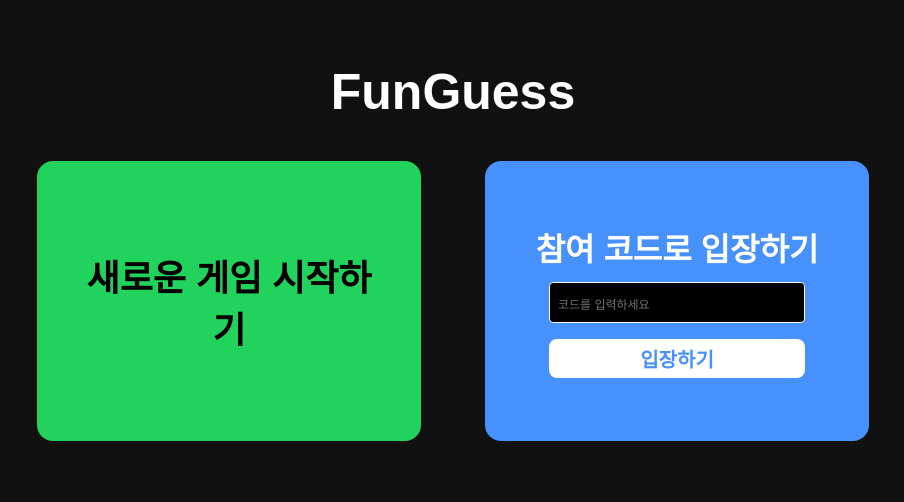
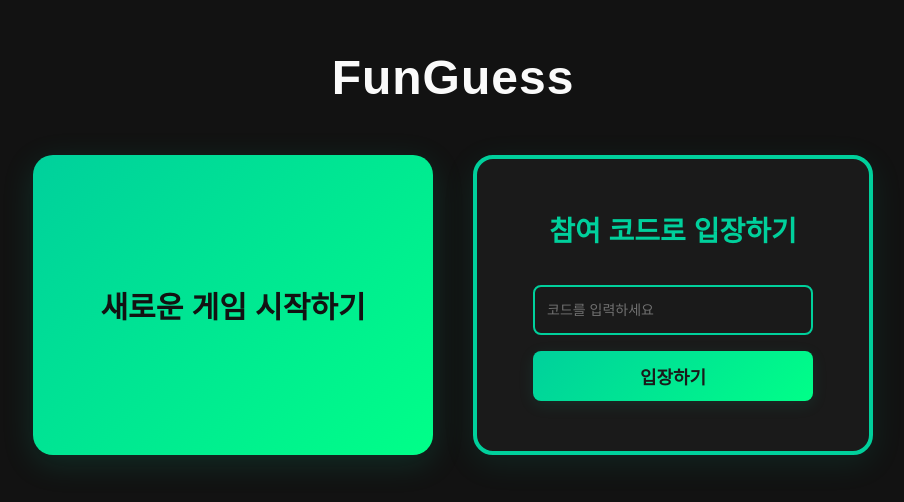
Before and after one commit to madcamp-snowfungus/funguess, a Next.js app: page /game in a window 1280 px wide. Shown: the part 148-650 px from the top of the page, without its empty margins (187-1091 px from the left). Built offline with nearby package versions, Linux system fonts and the light colour scheme; no server answers; sample sign-in values are in the browser's storage; a web font is replaced by a local one.

Commit message:
design: game&create 페이지 UI 수정

```diff
--- a/src/app/game/page.tsx
+++ b/src/app/game/page.tsx
@@ -244,89 +244,113 @@ const Container = styled.main`
   align-items: center;
   justify-content: center;
   height: 100vh;
-  background-color: #111;
-  color: white;
-`
+`;
 
 const Title = styled.h1`
-  font-size: 50px;
-  font-weight: bold;
-  margin-bottom: 5vh;
-`
+  color: #FAFAFA;
+  font-size: 48px;
+  font-weight: 800;
+  margin-bottom: 50px;
+  letter-spacing: 1px;
+  cursor: default;
+`;
 
 const ButtonWrapper = styled.div`
   display: flex;
-  gap: 5vw;
-`
-//#4ee7c2;
+  gap: 40px;
+`;
+
 const CreateButton = styled.button`
-  background-color: #21D35D;
-  width: 30vw;
-  height: 35vh;
+  background: linear-gradient(135deg, #00D09C 0%, #00FF88 100%);
+  width: 400px;
+  height: 300px;
   padding: 40px;
-  font-size: 36px;
+  font-size: 30px;
   font-weight: 700;
-  color: black;
-  border-radius: 16px;
+  color: #121212;
+  border-radius: 20px;
   cursor: pointer;
   border: none;
+  box-shadow: 0 8px 32px rgba(0, 208, 156, 0.15);
+  transition: all 0.25s ease;
 
   &:hover {
-    background-color:rgb(23, 202, 83);
+    transform: translateY(-1px) scale(1.01);
+    // background: linear-gradient(135deg, #00C298 0%, #00E67A 100%);
+    // box-shadow: 0 8px 20px rgba(0, 208, 156, 0.25);
   }
-`
-//#635bff;
+
+  &:active {
+    transform: translateY(-1px) scale(0.99);
+  }
+`;
+
 const JoinBox = styled.div`
-  background-color: #4791FE;
-  width: 30vw;
-  height: 35vh;
-  padding: 3vw;
-  border-radius: 16px;
+  background: #1A1A1A;
+  width: 400px;
+  height: 300px;
+  padding: 32px;
+  border-radius: 20px;
   display: flex;
   flex-direction: column;
   align-items: center;
   justify-content: center;
   text-align: center;
-`
+  border: 4px solid #00D09C;
+  box-shadow: 0 8px 32px rgba(0, 208, 156, 0.10);
+`;
 
 const JoinText = styled.span`
-  margin-bottom: 12px;
-  font-size: 32px;
-  font-weight: 600;
-`
+  color: #00D09C;
+  font-size: 28px;
+  font-weight: 700;
+  margin-bottom: 36px;
+  cursor: default;
+`;
 
 const Input = styled.input`
-  width: 20vw;
-  padding: 1vh;
-  border: 1px solid #FAFAFA;
-  border-radius: 4px;
-  background-color: #000;
-  color: #fff;
-  font-size: 20px;
-  display: flex;
-  justify-content: center;
-  align-items: center;
+  width: 280px;
+  height: 50px;
+  padding: 12px;
+  border: 2px solid #00D09C;
+  border-radius: 8px;
+  background: #1A1A1A;
+  color: #FAFAFA;
+  font-size: 18px;
+  text-align: left;
+  outline: none;
+  transition: border 0.3s;
 
   &::placeholder {
     color: #707070;
-    font-size: 12px;
+    font-size: 14px;
   }
-`
+
+  &:focus {
+    border: 2px solid #AEEADB;
+  }
+`;
 
 const JoinButton = styled.button`
+  display: flex;
+  flex-direction: column;
+  align-items: center;
+  justify-content: center;
+  width: 280px;
+  height: 50px;
   margin-top: 16px;
-  width: 20vw;
-  padding: 5px 0;
-  background-color: #ffffff;
-  color: #4791FE;
-  font-weight: bold;
-  font-size: 20px;
+  background: linear-gradient(135deg, #00D09C 0%, #00FF88 100%);
+  color: #1A1A1A;
+  font-size: 18px;
+  font-weight: 700;
   border-radius: 8px;
   border: none;
   cursor: pointer;
-  transition: background-color 0.2s;
+  box-shadow: 0 4px 16px rgba(0, 208, 156, 0.10);
+  transition: background 0.2s, transform 0.2s;
 
   &:hover {
-    background-color: #e8e8e8;
+    background: linear-gradient(135deg, #00C298 0%, #00FF88 100%);
+    transform: translateY(-1px) scale(1.01);
   }
-`
+`;
```
Also changed, not shown: src/app/game/create/page.tsx (+111 -53 lines).
